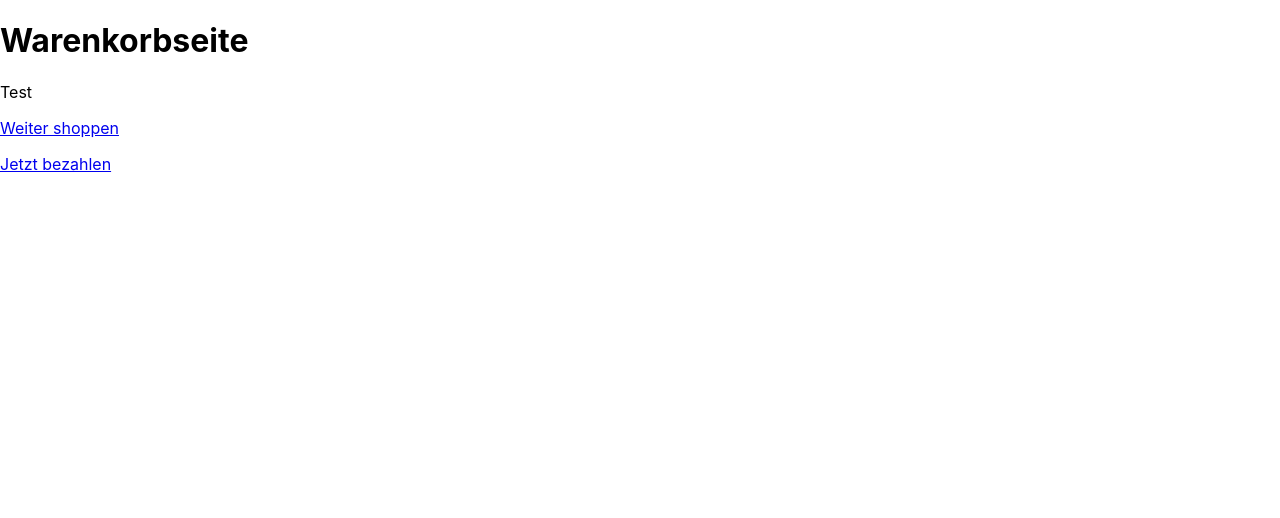
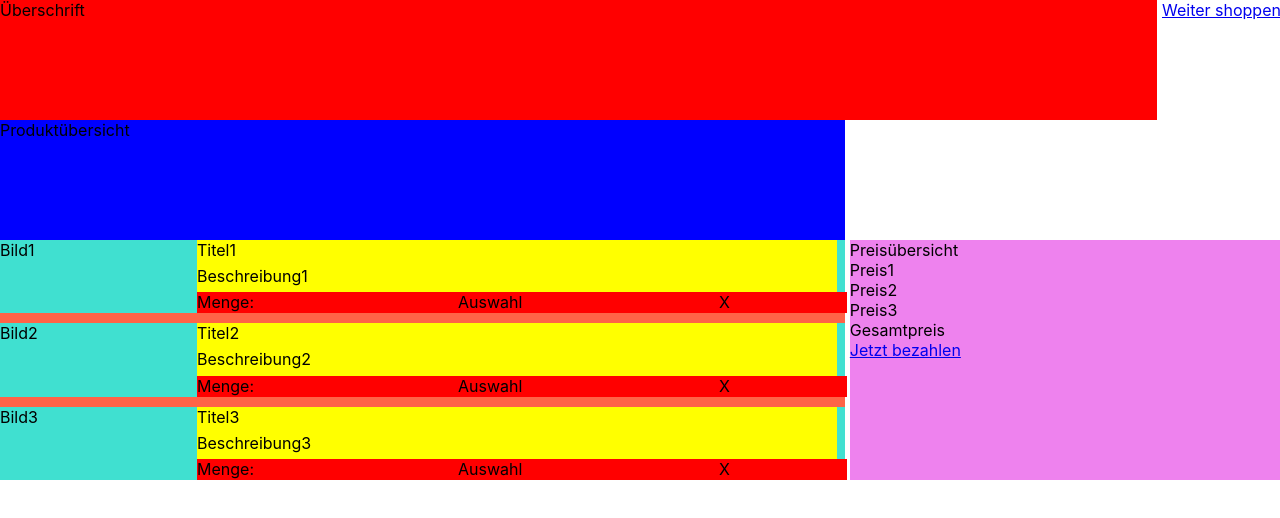
Before and after one commit to Alinabuss/Portfolio_Pruefung, a React (Create React App) app in the folder webshop/: page /Warenkorbseite in a window 1280 px wide. Shown: the top 518 px of the page. Built offline with nearby package versions, Linux system fonts and the light colour scheme.

Commit message:
Layout Warenkorbseite

```diff
--- a/webshop/src/Seiten/Bestaetigungsseite/Bestaetigungsseite.js
+++ b/webshop/src/Seiten/Bestaetigungsseite/Bestaetigungsseite.js
@@ -9,11 +9,8 @@ class Bestaetigungsseite extends React.Component {
                 <div class="grid-container_Bestaetigung">
                     <div class="Überschrift_Bestaetigung">Überschrift</div>
                     <div class="Feuerwerk_Bestaetigung">Feuerwerk</div>
-                    <div class="Button_Bestaetigung">Button</div>
+                    <div class="Button_Bestaetigung"><NavLink to="/">Zur Startseite zurückkehren</NavLink></div>
                 </div>
-                {/* <h1>Bestaetigungsseite</h1>
-                <p>Test</p>
-                <p><NavLink to="/">Zur Startseite zurückkehren</NavLink></p> */}
             </div>
           );
     }
--- a/webshop/src/Seiten/Startseite/Startseite.css
+++ b/webshop/src/Seiten/Startseite/Startseite.css
@@ -1,12 +1,12 @@
 .grid-container_Start {
     display: grid;
-    grid-template-columns: 30vw 20vw 15vw 25vw 10vw;
+    grid-template-columns: 90vw 10vw;
     grid-template-rows: 15vh 15vh  30vh;
     gap: 0px 5px;
     grid-template-areas:
-      "Überschrift Überschrift Überschrift Überschrift Button"
-      "Beschreibung Beschreibung Beschreibung Beschreibung Beschreibung"
-      ". . . . .";
+      "Überschrift Button"
+      "Beschreibung Beschreibung"
+      ". .";
   }
 .Überschrift_Start {
     background: red;
@@ -29,7 +29,7 @@
   background: tomato;
   display: grid;
   grid-column-start: 1;
-  grid-column-end: 6;
+  grid-column-end: 3;
   grid-row-start: 3;
   grid-row-end: 4;
   grid-gap: 10px;
--- a/webshop/src/Seiten/Warenkorbseite/Warenkorbseite.css
+++ b/webshop/src/Seiten/Warenkorbseite/Warenkorbseite.css
@@ -0,0 +1,65 @@
+.grid-container_Warenkorb {
+    display: grid;
+    grid-template-columns: 66vw 24vw 10vw;
+    grid-template-rows: 15vh 15vh 30vh;
+    gap: 0px 5px;
+    grid-template-areas:
+      "Überschrift Überschrift Button"
+      "Produktübersicht . ."
+      ". Preise Preise";
+  }
+.Überschrift_Warenkorb {
+    background: red;
+    grid-area: Überschrift;
+}
+
+
+.Button_Warenkorb {
+    background:white;
+    grid-area: Button;
+}
+
+.Produktübersicht_Warenkorb {
+    background: blue;
+    grid-area: Produktübersicht;
+}
+
+
+.Produkte_Warenkorb {
+  background: tomato;
+  display: grid;
+  grid-column-start: 1;
+  grid-column-end: 2;
+  grid-row-start: 3;
+  grid-row-end: 4;
+  grid-gap: 10px;
+  grid-template-columns: repeat(auto-fill)
+}
+
+.Bild_Warenkorb {
+    display: grid;
+    background:turquoise;
+    height: 100%;
+    grid-gap: 5px;
+    grid-template-columns: 15vw 50vw;
+  }
+
+.PB_Warenkorb {
+    display: grid;
+    background: yellow;
+    height: 100%;
+    grid-gap: 5px;
+}
+
+.Menge_Warenkorb {
+    display: grid;
+    background: red;
+    height: 100%;
+    grid-gap: 5px;
+    grid-template-columns: 20vw 20vw 10vw;
+}
+
+.Preise_Warenkorb {
+    background: violet;
+    grid-area: Preise;
+}
--- a/webshop/src/Seiten/Warenkorbseite/Warenkorbseite.js
+++ b/webshop/src/Seiten/Warenkorbseite/Warenkorbseite.js
@@ -6,14 +6,74 @@ class Warenkorbseite extends React.Component {
     render() {
         return (
             <div className="Warenkorbseite">
-                <h1>Warenkorbseite</h1>
-                <p>Test</p>
-                <p><NavLink to="/">Weiter shoppen</NavLink></p>
-                <p><NavLink to="/Formularseite">Jetzt bezahlen</NavLink></p>
+                 <div class="grid-container_Warenkorb">
+                    <div class="Überschrift_Warenkorb">Überschrift</div>
+                    <div class="Button_Warenkorb">
+                        <NavLink to="/">Weiter shoppen</NavLink>
+                    </div>
+                    <div class="Produktübersicht_Warenkorb">Produktübersicht</div>
 
+                    <div class="Produkte_Warenkorb">
+                      <div class="item Bild_Warenkorb">
+                        <div class="item">Bild1</div>
+                        <div class="item PB_Warenkorb">
+                          <div class="item">Titel1</div>
+                          <div class="item">Beschreibung1</div>
+                          <div class="item Menge_Warenkorb">
+                            <div class="item">Menge:</div>
+                            <div class="item">Auswahl</div>
+                            <div class="item">X</div>
+                          </div>
+                        </div>
+                      </div>
+
+                      <div class="item Bild_Warenkorb">
+                        <div class="item">Bild2</div>
+                        <div class="item PB_Warenkorb">
+                          <div class="item">Titel2</div>
+                          <div class="item">Beschreibung2</div>
+                          <div class="item Menge_Warenkorb">
+                          <div class="item">Menge:</div>
+                            <div class="item">Auswahl</div>
+                            <div class="item">X</div>
+                          </div>
+                        </div>
+                      </div>
+
+                      <div class="item Bild_Warenkorb">
+                        <div class="item">Bild3</div>
+                        <div class="item PB_Warenkorb">
+                          <div class="item">Titel3</div>
+                          <div class="item">Beschreibung3</div>
+                          <div class="item Menge_Warenkorb">
+                          <div class="item">Menge:</div>
+                            <div class="item">Auswahl</div>
+                            <div class="item">X</div>
+                          </div>
+                        </div>
+                      </div>
+                    </div>
+
+                    <div class="Preise_Warenkorb">
+                        <div class="item">Preisübersicht</div>
+                        <div class="item">Preis1</div>
+                        <div class="item">Preis2</div>
+                        <div class="item">Preis3</div>
+                        <div class="item">Gesamtpreis</div>
+                        <div class="item">
+                        <NavLink to="/Formularseite">Jetzt bezahlen</NavLink>
+                        </div>
+                    </div>
+
+                </div>
             </div>
           );
     }
 }
 
+{/* <h1>Warenkorbseite</h1>
+<p>Test</p>
+<p></p>
+<p></p> */}
+
 export default Warenkorbseite;
```
